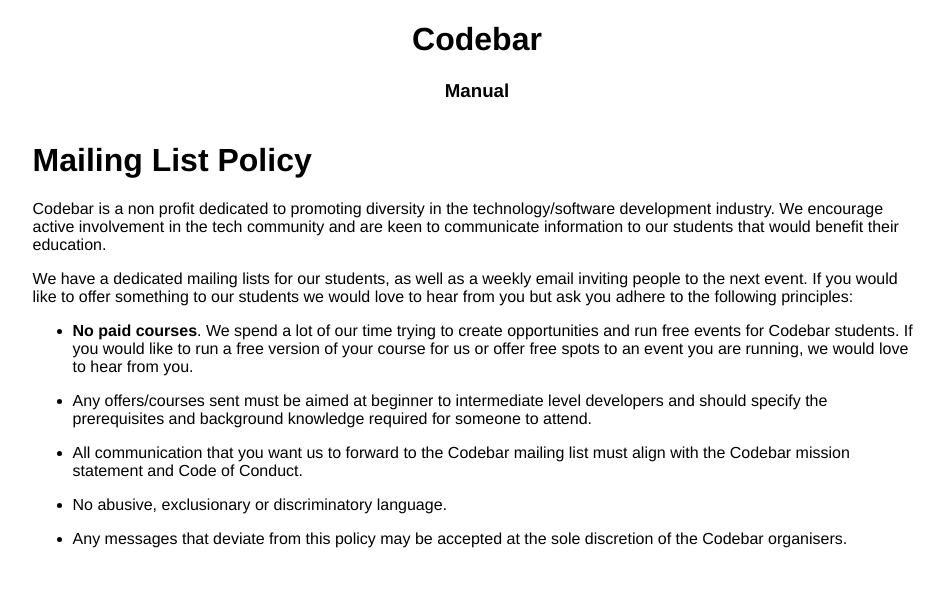
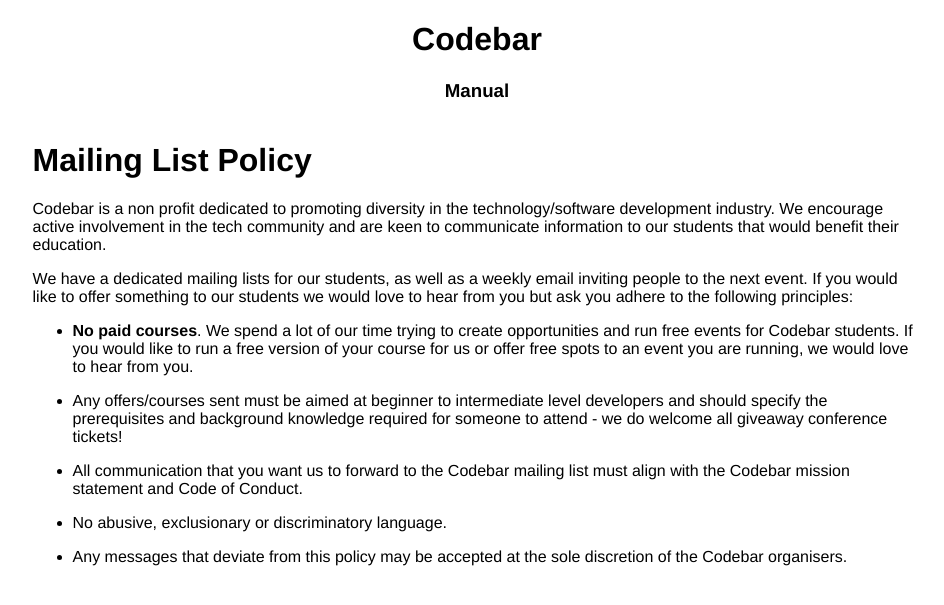
Before and after one commit to codebar/manual, a Jekyll site: the page built from _posts/2014-12-12-mailing-list-policy.md, in a window 1280 px wide. Shown: the top 605 px of the page, without its empty margins (163-1107 px from the left). Built offline with Jekyll 4.4.1, drawn with Linux system fonts in a browser that asks for light colours; Markdown is read by kramdown in place of the engine named in the settings.

Commit message:
add not about giveaway conference tickets

```diff
--- a/_posts/2014-12-12-mailing-list-policy.md
+++ b/_posts/2014-12-12-mailing-list-policy.md
@@ -9,7 +9,7 @@
 
 - **No paid courses**. We spend a lot of our time trying to create opportunities and run free events for Codebar students. If you would like to run a free version of your course for us or offer free spots to an event you are running, we would love to hear from you.
 
-- Any offers/courses sent must be aimed at beginner to intermediate level developers and should specify the prerequisites and background knowledge required for someone to attend.
+- Any offers/courses sent must be aimed at beginner to intermediate level developers and should specify the prerequisites and background knowledge required for someone to attend - we do welcome all giveaway conference tickets!
 
 - All communication that you want us to forward to the Codebar mailing list must align with the Codebar mission statement and Code of Conduct.
 
```
